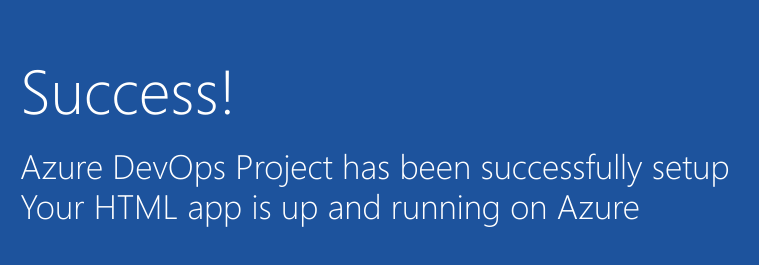
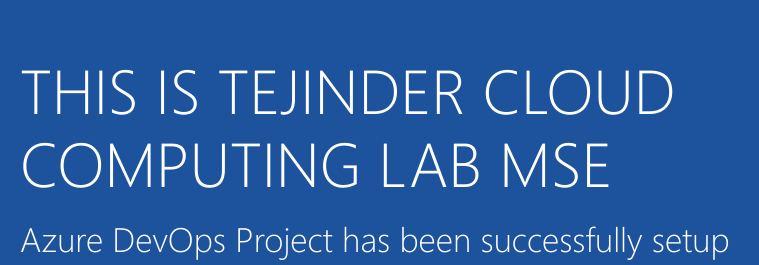
Before and after one commit to NIKK0069/teji-s-project, a plain HTML site: page index.html in a window 1280 px wide. Shown: the part 325-590 px from the top of the page, 205-964 px from the left. Drawn offline with Linux system fonts and the light colour scheme.

Commit message:
Update index.html

```diff
--- a/index.html
+++ b/index.html
@@ -18,7 +18,7 @@
             </a>
         </div>
             <div class="content-body">
-                <div class="success-text">Success!</div>
+                <div class="success-text">THIS IS TEJINDER CLOUD COMPUTING LAB MSE</div>
                 <div class="description line-1"> Azure DevOps Project has been successfully setup</div>
                 <div class="description line-2"> Your HTML app is up and running on Azure</div>
                 <div class="next-steps-container">
```
